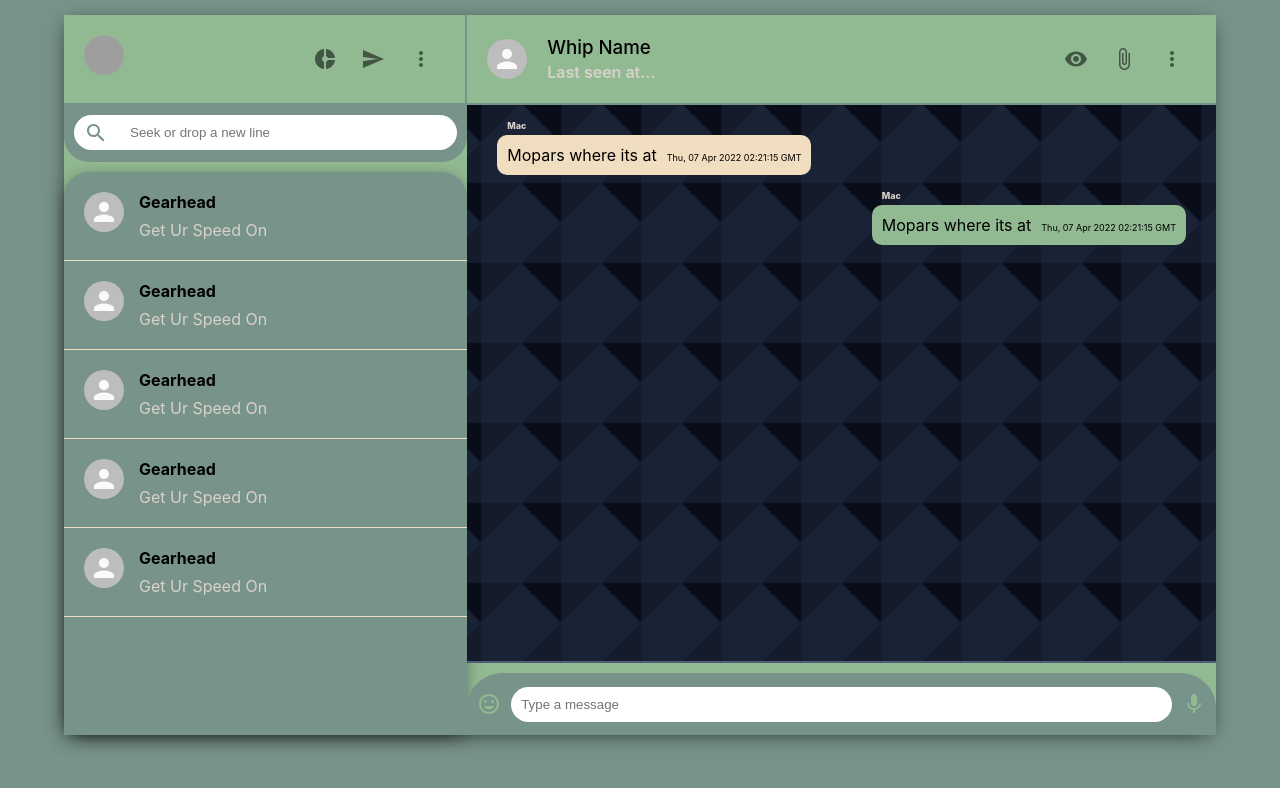
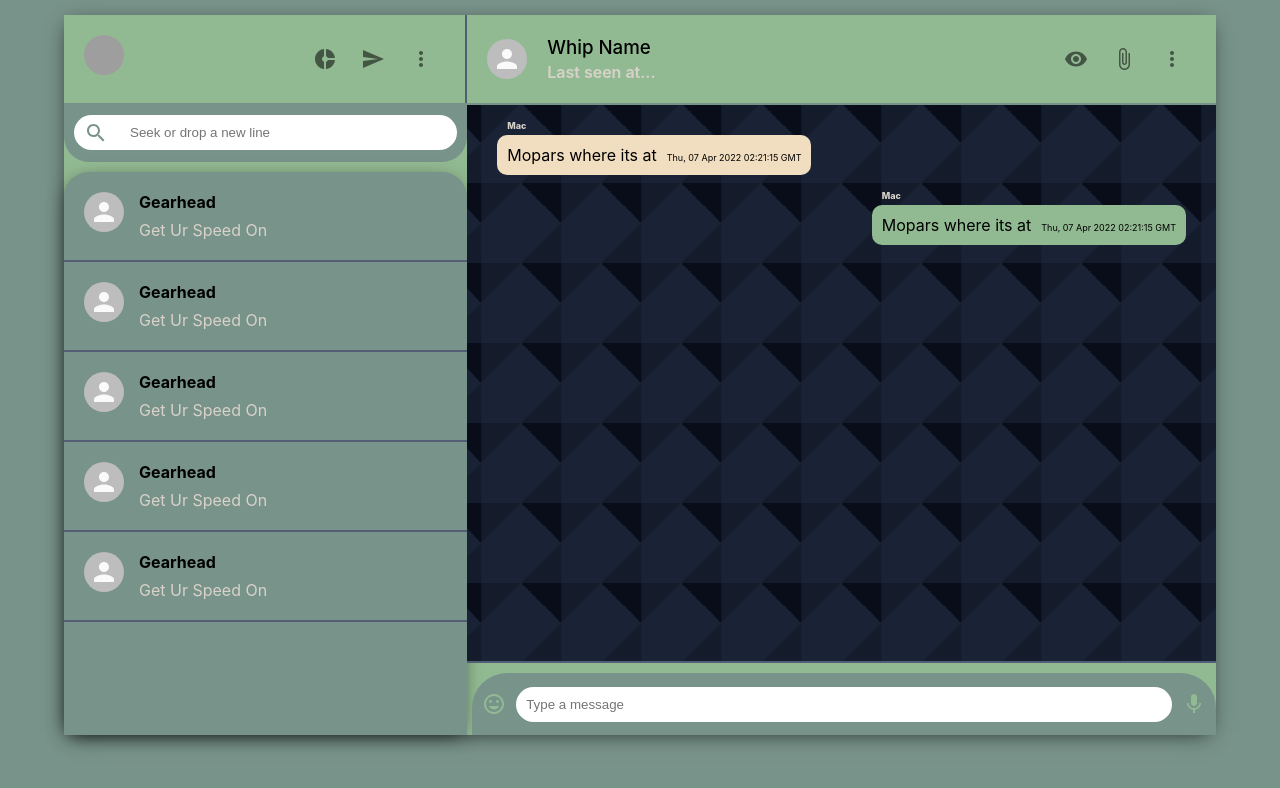
Before and after one commit to Blueprint-Avenue/GearShift, a React (Create React App) app: page / in a window 1280 px wide. Shown: the top 788 px of the page. Built offline with nearby package versions, Linux system fonts and the light colour scheme; grey boxes are pictures that could not be loaded.

Commit message:
updated styles

```diff
--- a/src/Line.css
+++ b/src/Line.css
@@ -88,6 +88,7 @@
 	background-color: #78938a;
 	border-top-right-radius: 35px;
 	border-top-left-radius: 35px;
+	margin-left: 5px;
 }
 
 .line_footer > form {
--- a/src/Sidebar.css
+++ b/src/Sidebar.css
@@ -8,7 +8,7 @@
 	display: flex;
 	justify-content: space-between;
 	padding: 20px;
-	border-right: 2px solid #78938a;
+	border-right: 2px solid #525e75;
 }
 
 .sidebar_headerRight {
--- a/src/SidebarLine.css
+++ b/src/SidebarLine.css
@@ -3,7 +3,7 @@
 	padding: 20px;
 	cursor: pointer;
 
-	border-bottom: 1px solid #f1ddbf;
+	border-bottom: 2px solid #525e75;
 }
 
 .sidebarLine:hover {
```
